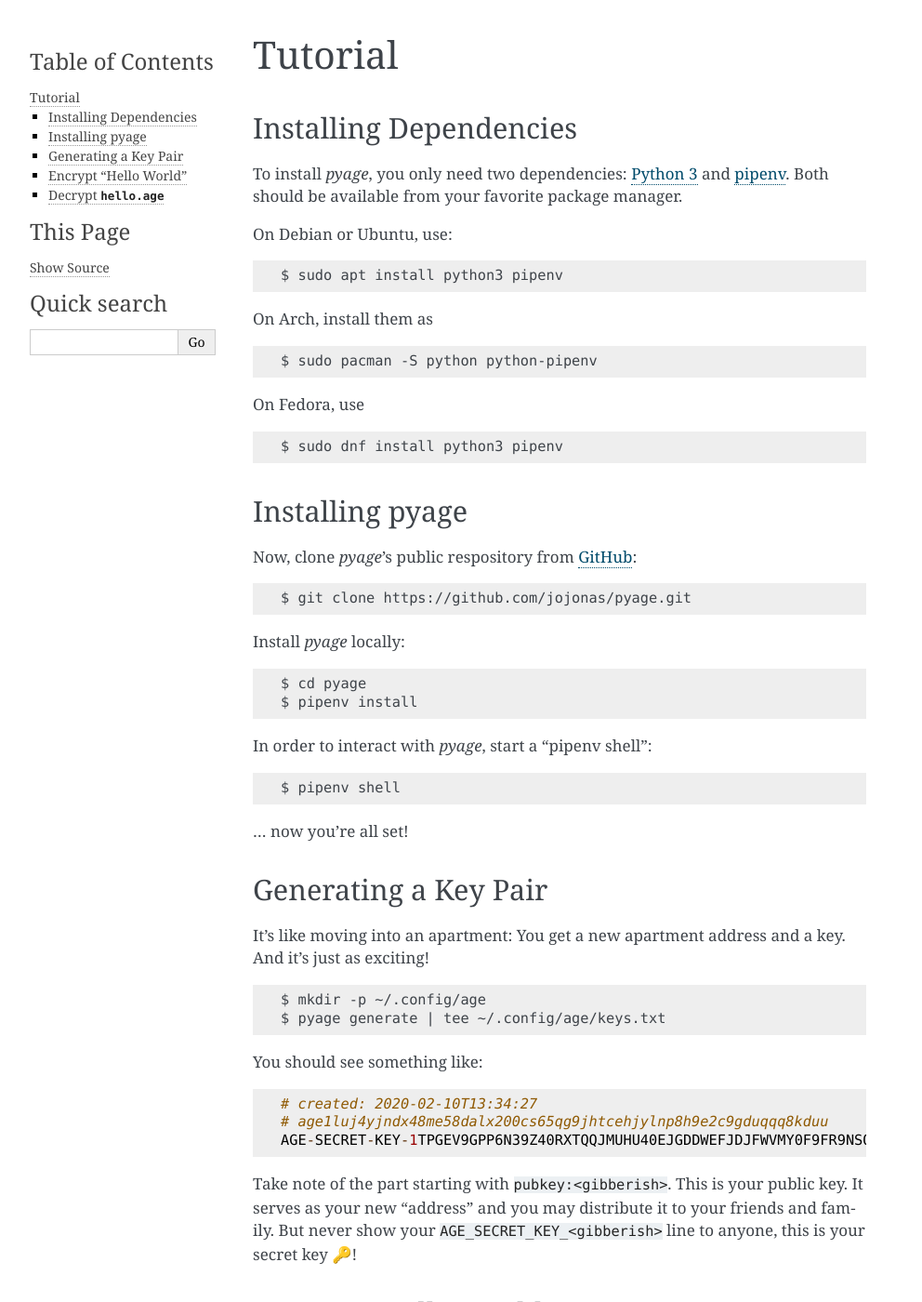
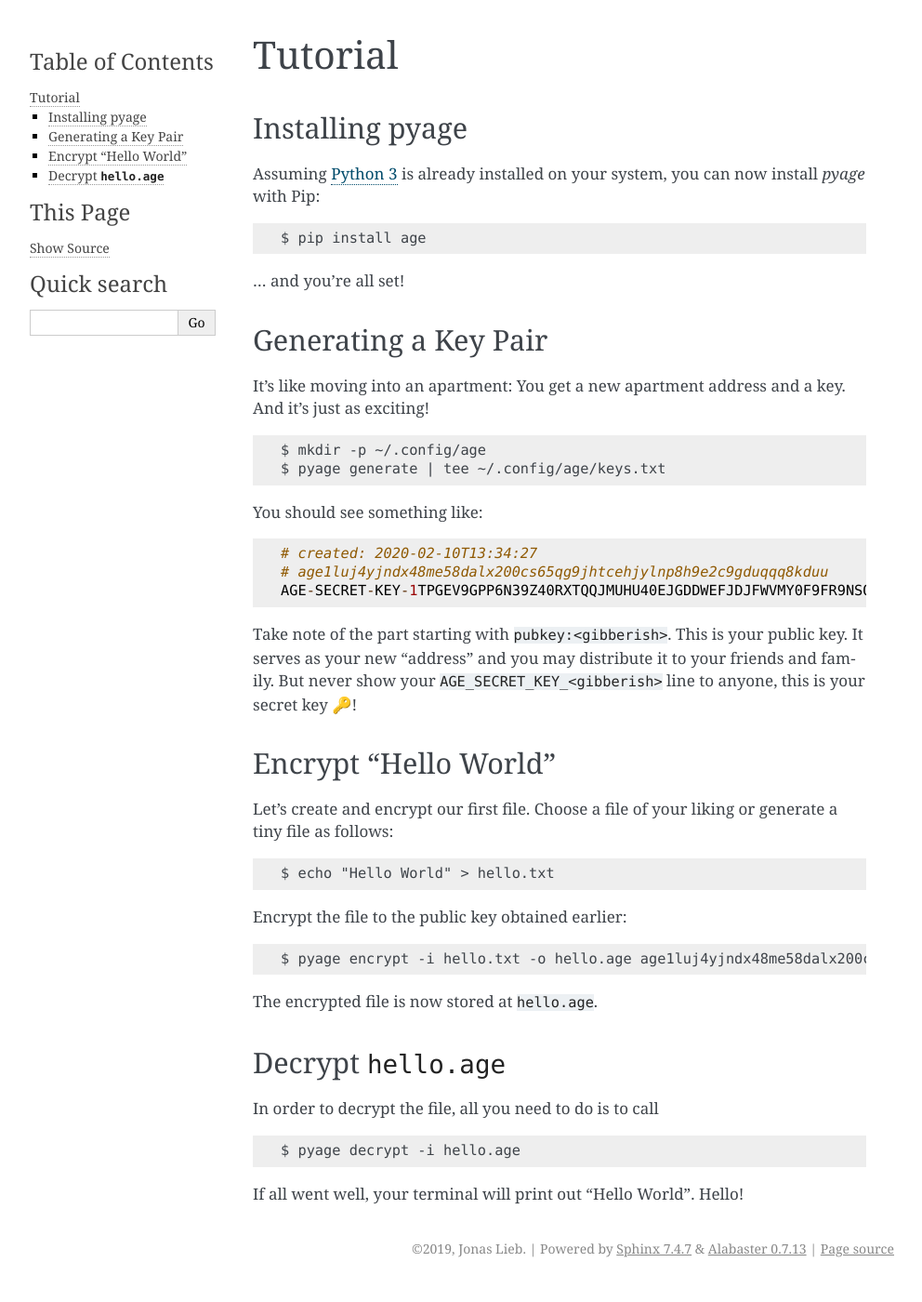
Before and after one commit to jojonas/pyage, a Sphinx documentation site: the page built from docs/source/tutorials.rst, in a window 1280 px wide and 1400 px high. Shown: the whole window at 93% size, without its empty margins (148-1140 px from the left). Built offline with Sphinx 7.4.7, drawn with Linux system fonts in a browser that asks for light colours.

Commit message:
Update documentation: Install from pip

```diff
--- a/docs/source/api/age.rst
+++ b/docs/source/api/age.rst
@@ -5,6 +5,7 @@ Subpackages
 -----------
 
 .. toctree::
+   :maxdepth: 4
 
    age.algorithms
    age.keys
--- a/docs/source/api/age.utils.rst
+++ b/docs/source/api/age.utils.rst
@@ -28,6 +28,7 @@ age.utils.env module
    :undoc-members:
    :show-inheritance:
 
+
 Module contents
 ---------------
 
--- a/docs/source/index.rst
+++ b/docs/source/index.rst
@@ -36,7 +36,7 @@ This documentation is structured in four parts:
   to be a starting point, guiding you through the installation process to
   encrypting (and decrypting) your first file.
 
-* :ref:`guides` explains some common day-to-day workflows and
+* :ref:`guides` explain some common day-to-day workflows and
   how to solve them using *pyage*. It's definitely more advanced than the
   :ref:`tutorials`, however, there is no need to know about the inner workings of
   *pyage*.
@@ -60,6 +60,7 @@ Table of Contents
     guides.rst
     reference.rst
     background.rst
+    development.rst
 
 
 Indices and tables
--- a/docs/source/tutorials.rst
+++ b/docs/source/tutorials.rst
@@ -3,58 +3,18 @@
 Tutorial
 ========
 
-Installing Dependencies
------------------------
+Installing pyage
+----------------
 
-To install *pyage*, you only need two dependencies: `Python 3
-<https://www.python.org/downloads/>`_ and `pipenv
-<https://github.com/pypa/pipenv#installation>`_. Both should be available from
-your favorite package manager.
-
-On Debian or Ubuntu, use:
+Assuming `Python 3 <https://www.python.org/downloads/>`_ is already installed on
+your system, you can now install *pyage* with Pip:
 
 ::
 
-    $ sudo apt install python3 pipenv
-
-On Arch, install them as
-
-::
-
-    $ sudo pacman -S python python-pipenv
-
-On Fedora, use
-
-::
-
-    $ sudo dnf install python3 pipenv
+    $ pip install age
 
 
-Installing pyage
-----------------
-
-Now, clone *pyage*'s public respository from `GitHub
-<https://github.com/jojonas/pyage>`_:
-
-::
-
-    $ git clone https://github.com/jojonas/pyage.git
-
-
-Install *pyage* locally:
-
-::
-
-    $ cd pyage
-    $ pipenv install
-
-In order to interact with *pyage*, start a "pipenv shell":
-
-::
-
-    $ pipenv shell
-
-... now you're all set!
+... and you're all set!
 
 
 Generating a Key Pair
--- a/src/age/__init__.py
+++ b/src/age/__init__.py
@@ -1 +1 @@
-__version__ = "0.3.2"
+__version__ = "0.3.3"
```
Also changed, not shown: README.md (+3 -3 lines), docs/source/background.rst (+10 -0 lines), docs/source/development.rst (added, +75 -0 lines), 2 other files.
